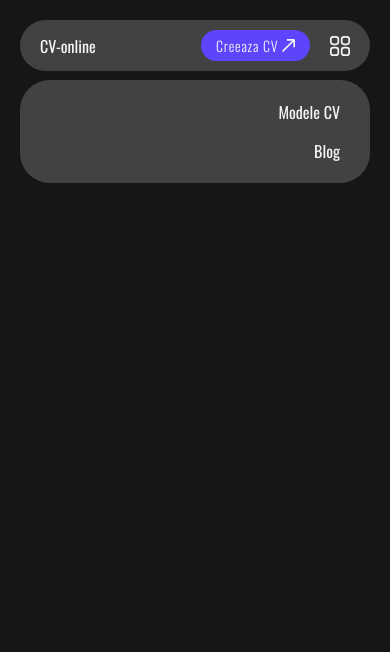
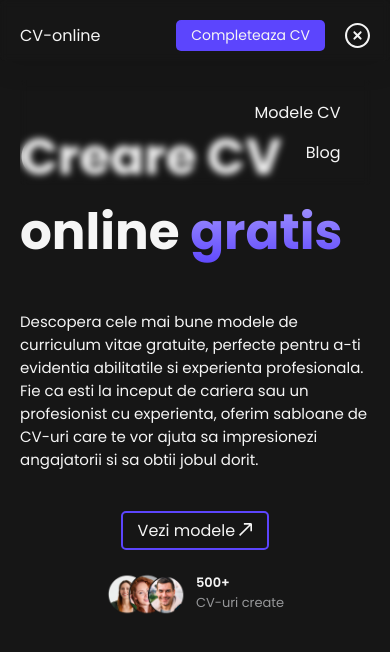
Before and after one commit to Costinnn/CV-app, a Next.js app: page / in a window 390 px wide. Both pictures are taken after a click on the button 340 px from the left and 45 px from the top of the page. Shown: the top 652 px of the page. Built offline with nearby package versions, Linux system fonts and the light colour scheme.

Commit message:
Navigation redesign, Herosection for homepage

```diff
--- a/app/globals.css
+++ b/app/globals.css
@@ -50,14 +50,30 @@ a:active {
 
 button {
   border: none;
-  font-size: 16px;
   background: none;
 }
 
 /* CUSTOM STYLES */
+
 .btn-primary {
   background-color: var(--primary);
   color: var(--white) !important;
   padding: 5px 15px;
-  border-radius: 20px;
+  border-radius: 5px;
 }
+.btn-primary2 {
+  background-color: transparent;
+  border: 2px solid var(--primary);
+  color: var(--white) !important;
+  padding: 5px 15px;
+  border-radius: 5px;
+}
+
+/* GRADIENTS */
+
+.text-gradient-primary {
+  background: linear-gradient(var(--secondary), var(--primary));
+  background-clip: text;
+  -webkit-background-clip: text;
+  -webkit-text-fill-color: transparent;
+}
--- a/app/layout.tsx
+++ b/app/layout.tsx
@@ -1,12 +1,13 @@
 import type { Metadata } from "next";
-import { Oswald } from "next/font/google";
+import { Poppins } from "next/font/google";
 import "./globals.css";
 import Navigation from "@/components/Navigation";
 
-const oswald = Oswald({
+const poppins = Poppins({
   subsets: ["latin"],
   display: "swap",
   variable: "--font-no1",
+  weight: ["100", "200", "300", "400", "500", "600", "700", "800", "900"],
 });
 
 export const metadata = {
@@ -36,7 +37,7 @@ export default function RootLayout({
 }>) {
   return (
     <html lang="en">
-      <body className={`rootlayout ${oswald.variable} `}>
+      <body className={`rootlayout ${poppins.variable} `}>
         <Navigation />
         {children}
       </body>
--- a/app/page.tsx
+++ b/app/page.tsx
@@ -1,3 +1,11 @@
+import Blank from "@/components/pages/home/Blank";
+import Herosection from "@/components/pages/home/Herosection";
+
 export default function Home() {
-  return <main></main>;
+  return (
+    <main>
+      <Herosection />
+      <Blank />
+    </main>
+  );
 }
--- a/components/Navigation.tsx
+++ b/components/Navigation.tsx
@@ -1,24 +1,47 @@
 "use client";
+
 import Link from "next/link";
-import { useState } from "react";
+import { useEffect, useState } from "react";
 
 import MenuSvg from "@/public/SVG/MenuSvg";
+import CloseSvg from "@/public/SVG/CloseSvg";
 
 import "./style.css";
-import ArrowUpRightSvg from "@/public/SVG/ArrowUpRightSvg";
 
 const Navigation = () => {
-  const [isMenuOpen, setIsMenuOpen] = useState(false);
+  const [isMenuOpen, setIsMenuOpen] = useState<boolean>(false);
+  const [isScrollingUp, setIsScrollingUp] = useState<boolean>(true);
+  const [scrollPosition, setScrollPosition] = useState<number>(0);
+
+  const handleScroll = () => {
+    setScrollPosition((prev) => {
+      if (prev < window.scrollY) {
+        setIsScrollingUp(false);
+      } else {
+        setIsScrollingUp(true);
+      }
+
+      return window.scrollY;
+    });
+  };
+
+  useEffect(() => {
+    window.addEventListener("scroll", handleScroll, { passive: true });
+
+    return () => {
+      window.removeEventListener("scroll", handleScroll);
+    };
+  }, []);
 
   return (
-    <nav className="navigation">
+    <nav className={`navigation section-wide ${isScrollingUp ? "show" : ""}`}>
       <Link href="/">CV-online</Link>
 
       <Link href="/" className="btn-primary">
-        Creeaza CV <ArrowUpRightSvg size="13" color="#f5f5f5" />
+        Completeaza CV
       </Link>
       <button type="button" className="btn-menu" onClick={() => setIsMenuOpen(!isMenuOpen)}>
-        <MenuSvg color="#f5f5f5" />
+        {isMenuOpen ? <CloseSvg color="#f5f5f5" /> : <MenuSvg color="#f5f5f5" />}
       </button>
 
       <ul className={`menu ${isMenuOpen ? "menu-open" : ""}`}>
--- /dev/null
+++ b/components/pages/home/Blank.tsx
@@ -0,0 +1,7 @@
+import React from "react";
+
+const Blank = () => {
+  return <section className="section-narrow" style={{ height: "200vh" }}></section>;
+};
+
+export default Blank;
--- /dev/null
+++ b/components/pages/home/Herosection.css
@@ -0,0 +1,42 @@
+.herosection {
+  padding: 20px;
+
+  h1 {
+    font-size: 50px;
+    margin-top: 100px;
+  }
+
+  > p {
+    margin-top: 40px;
+    font-size: 15px;
+  }
+
+  > div {
+    margin-top: 40px;
+    display: flex;
+    flex-direction: column;
+    align-items: center;
+    gap: 20px;
+    a {
+    }
+
+    > div {
+      display: flex;
+      align-items: center;
+      gap: 10px;
+
+      img {
+        height: auto;
+      }
+
+      p {
+        font-size: 13px;
+        font-weight: 600;
+        span {
+          color: var(--gray);
+          font-weight: 400;
+        }
+      }
+    }
+  }
+}
--- /dev/null
+++ b/components/pages/home/Herosection.tsx
@@ -0,0 +1,38 @@
+import React from "react";
+import Link from "next/link";
+import Image from "next/image";
+
+import ArrowUpRightSvg from "@/public/SVG/ArrowUpRightSvg";
+import portretsImg from "@/public/images/portrets.png";
+
+import "./Herosection.css";
+
+const Herosection = () => {
+  return (
+    <section className="herosection section-wide">
+      <h1>
+        Creare CV online <span className="text-gradient-primary">gratis</span>
+      </h1>
+      <p>
+        Descopera cele mai bune modele de curriculum vitae gratuite, perfecte pentru a-ti evidentia abilitatile si experienta profesionala. Fie ca
+        esti la inceput de cariera sau un profesionist cu experienta, oferim sabloane de CV-uri care te vor ajuta sa impresionezi angajatorii si sa
+        obtii jobul dorit.
+      </p>
+
+      <div>
+        <Link href={"/"} className="btn-primary2">
+          Vezi modele <ArrowUpRightSvg size="13" color="#f5f5f5" />
+        </Link>
+        <div>
+          <Image src={portretsImg} alt="cv gratis" width={80} height={50} />
+          <p>
+            500+ <br />
+            <span>CV-uri create</span>
+          </p>
+        </div>
+      </div>
+    </section>
+  );
+};
+
+export default Herosection;
--- a/components/style.css
+++ b/components/style.css
@@ -1,18 +1,25 @@
 .navigation {
-  position: relative;
-  padding: 10px 20px;
-  margin: 20px;
-  border-radius: 30px;
+  position: fixed;
+  top: -61px;
+  left: 0;
+  z-index: 2;
+  padding: 20px 20px 10px 20px;
+  border-radius: 5px;
   display: flex;
   align-items: center;
-  background: rgba(255, 255, 255, 0.192);
-  backdrop-filter: blur(10px);
+  transition: top 0.5s ease-in-out;
 
   .btn-primary {
     margin-left: auto;
     font-size: 14px;
-    font-weight: 300;
-    letter-spacing: 0.8px;
+  }
+
+  .btn-menu {
+    cursor: pointer;
+
+    svg:hover {
+      fill: var(--primary);
+    }
   }
 
   /* DROPDOWN MENU FOR PHONE */
@@ -28,13 +35,11 @@
       position: absolute;
       top: -60px;
       left: 0;
-      width: 100%;
+      width: 90%;
       height: 0px;
       opacity: 0;
       overflow: hidden;
-      border-radius: 30px;
-      background: rgba(255, 255, 255, 0.192);
-      backdrop-filter: blur(10px);
+      border-radius: 5px;
       display: flex;
       flex-direction: column;
       align-items: end;
@@ -50,13 +55,30 @@
       }
     }
 
+    /* blur */
+    .menu::before {
+      content: "";
+      position: absolute;
+      z-index: -1;
+      left: 0;
+      top: 0;
+      display: block;
+      height: 100%;
+      width: 100%;
+      background: rgba(255, 255, 255, 0);
+      border-radius: 5px;
+      box-shadow: 0 4px 30px rgba(0, 0, 0, 0.1);
+      backdrop-filter: blur(3.7px);
+      -webkit-backdrop-filter: blur(3.7px);
+    }
+
     .menu-open {
       z-index: -1;
       height: fit-content;
       opacity: 1;
       padding: 20px;
-      top: 60px;
-      left: 0;
+      top: 80px;
+      left: 5vw;
     }
   }
 
@@ -84,3 +106,24 @@
     }
   }
 }
+
+/* blur */
+.navigation::before {
+  content: "";
+  position: absolute;
+  z-index: -1;
+  left: 0;
+  top: 0;
+  display: block;
+  height: 100%;
+  width: 100%;
+  background: rgba(255, 255, 255, 0);
+  border-radius: 5px;
+  box-shadow: 0 4px 30px rgba(0, 0, 0, 0.1);
+  backdrop-filter: blur(3.7px);
+  -webkit-backdrop-filter: blur(3.7px);
+}
+
+.show {
+  top: 0px;
+}
--- /dev/null
+++ b/public/SVG/CloseSvg.tsx
@@ -0,0 +1,20 @@
+import React from "react";
+import { SvgType } from "@/types/globalTypes";
+
+const CloseSvg = ({ size, color }: SvgType) => {
+  return (
+    <svg
+      xmlns="http://www.w3.org/2000/svg"
+      id="Layer_1"
+      data-name="Layer 1"
+      viewBox="0 0 24 24"
+      width={size ? size : "25"}
+      height={size ? size : "25"}
+      fill={color ? color : "#000000"}
+    >
+      <path d="m15.707,9.707l-2.293,2.293,2.293,2.293c.391.391.391,1.023,0,1.414-.195.195-.451.293-.707.293s-.512-.098-.707-.293l-2.293-2.293-2.293,2.293c-.195.195-.451.293-.707.293s-.512-.098-.707-.293c-.391-.391-.391-1.023,0-1.414l2.293-2.293-2.293-2.293c-.391-.391-.391-1.023,0-1.414s1.023-.391,1.414,0l2.293,2.293,2.293-2.293c.391-.391,1.023-.391,1.414,0s.391,1.023,0,1.414Zm8.293,2.293c0,6.617-5.383,12-12,12S0,18.617,0,12,5.383,0,12,0s12,5.383,12,12Zm-2,0c0-5.514-4.486-10-10-10S2,6.486,2,12s4.486,10,10,10,10-4.486,10-10Z" />
+    </svg>
+  );
+};
+
+export default CloseSvg;
--- a/public/SVG/MenuSvg.tsx
+++ b/public/SVG/MenuSvg.tsx
@@ -1,5 +1,5 @@
+import React from "react";
 import { SvgType } from "@/types/globalTypes";
-import React from "react";
 
 const MenuSvg = ({ size, color }: SvgType) => {
   return (
@@ -7,8 +7,8 @@ const MenuSvg = ({ size, color }: SvgType) => {
       xmlns="http://www.w3.org/2000/svg"
       id="Outline"
       viewBox="0 0 24 24"
-      width={size ? size : "20"}
-      height={size ? size : "20"}
+      width={size ? size : "25"}
+      height={size ? size : "25"}
       fill={color ? color : "#000000"}
     >
       <path d="M7,0H4A4,4,0,0,0,0,4V7a4,4,0,0,0,4,4H7a4,4,0,0,0,4-4V4A4,4,0,0,0,7,0ZM9,7A2,2,0,0,1,7,9H4A2,2,0,0,1,2,7V4A2,2,0,0,1,4,2H7A2,2,0,0,1,9,4Z" />
```
Also changed, not shown: public/images/portrets.png (added), 1 other file (tests, documents, lock files or other folders).
